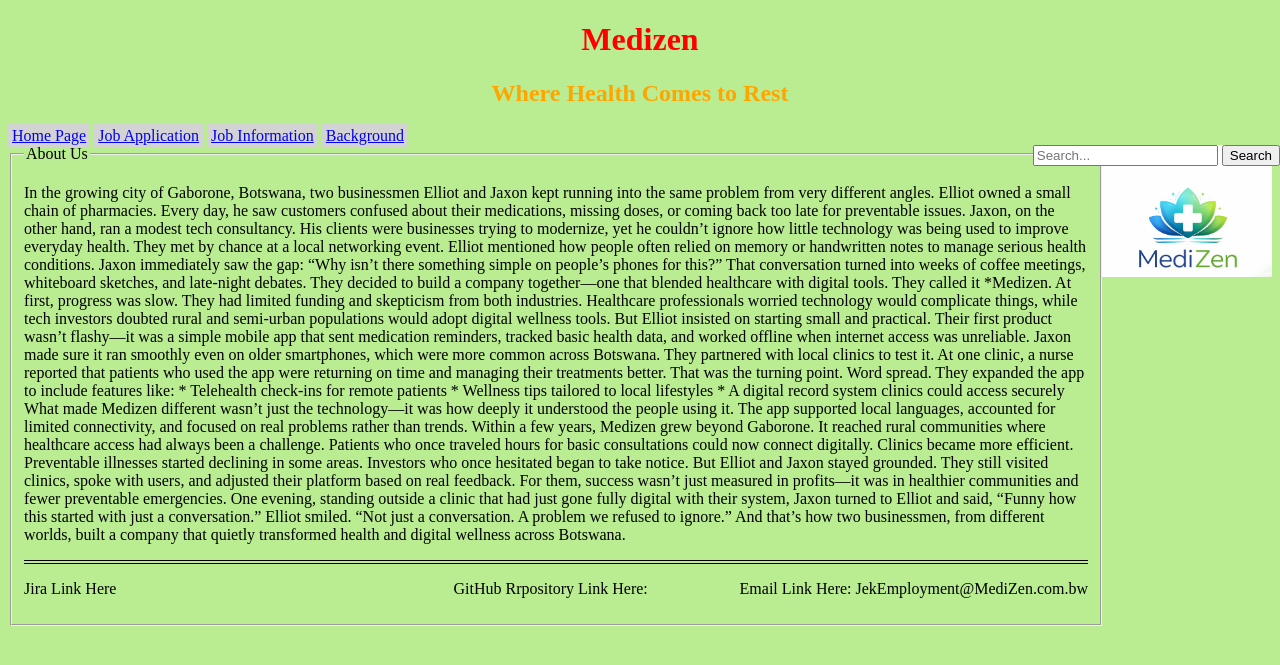
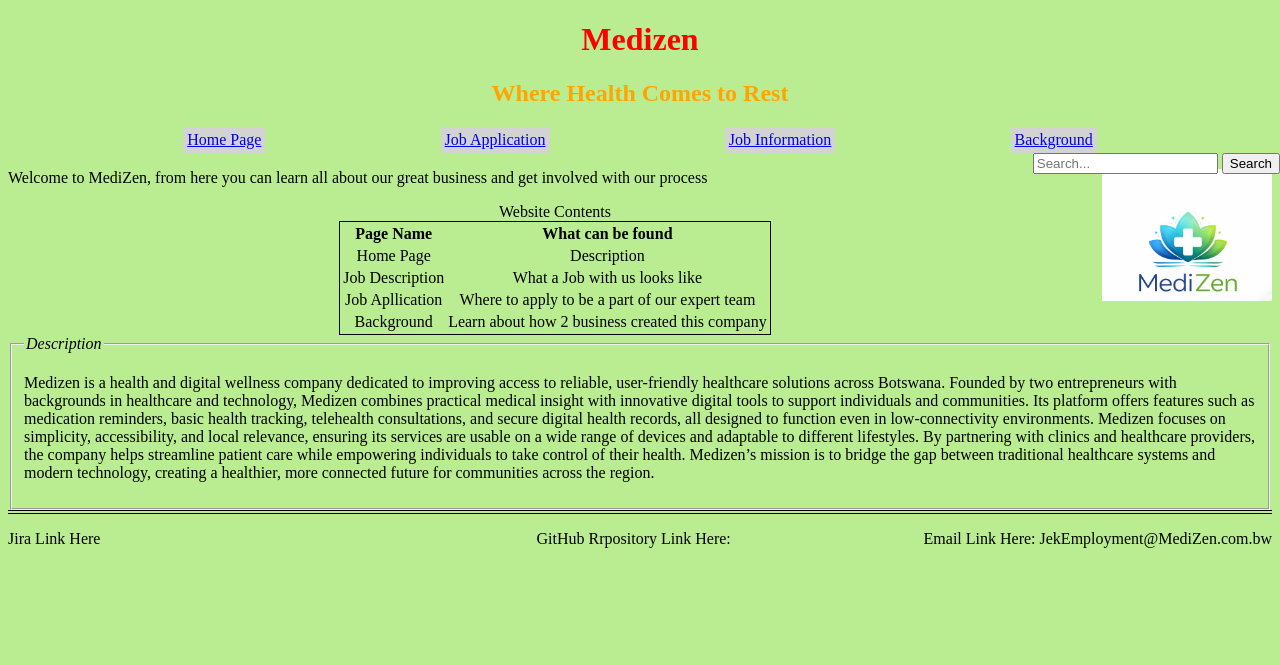
Before and after one commit to ElliotCaval07/GroupAssignment1, a PHP site: page / in a window 1280 px wide. Shown: the top 665 px of the page. Run offline with PHP 8.4, Linux system fonts and the light colour scheme.

Commit message:
Added about.html
started on about page
linked this to the other pages

```diff
--- a/apply.html
+++ b/apply.html
@@ -17,7 +17,7 @@
             <a href="index.html">Home Page</a>
             <a href="apply.html">Job Application</a>
             <a href="jobs.html">Job Information</a>
-            <a href="#Background">Background</a>
+            <a href="about.html">Background</a>
         </nav>
     </header>
 
--- a/index.html
+++ b/index.html
@@ -15,7 +15,7 @@
         <a href="index.html">Home Page</a>
          <a href="apply.html">Job Application</a>
          <a href="jobs.html">Job Information</a>
-         <a href="#Background">Background</a>
+         <a href="about.html">Background</a>
     </nav>
     <div class="search">
 <input type="text" placeholder="Search...">
@@ -26,49 +26,53 @@
 <body>
 <header>
     <img src="styles/images/MediZenLogo.jpeg" alt="MediZen logo" id="logo">
+    <p>Welcome to MediZen, from here you can learn all about our great business and get involved with our process</p>
+
 </header>
-<about>
+
+<table>
+    <caption>Website Contents</caption>
+
+    <thead>
+      <tr>
+        <th>Page Name</th>
+        <th>What can be found</th>
+      </tr>
+    </thead>
+
+    <tbody>
+      <tr>
+        <td>Home Page</td>
+        <td>Description</td>
+
+      </tr>
+      <tr>
+        <td>Job Description</td>
+        <td>What a Job with us looks like</td>
+      </tr>
+
+      <tr>
+        <td>Job Apllication</td>
+        <td>Where to apply to be a part of our expert team</td>
+      </tr>
+
+      <tr>
+        <td>Background</td>
+        <td>Learn about how 2 business created this company</td>
+      </tr>
+    </tbody>
+
+
+</table>
+
 <fieldset>
-    <legend>About Us</legend>
-<p>In the growing city of Gaborone, Botswana, two businessmen Elliot and Jaxon kept running into the same problem from very different angles.
+    <legend><em>Description</em></legend>
+    <p>
+        Medizen is a health and digital wellness company dedicated to improving access to reliable, user-friendly healthcare solutions across Botswana. Founded by two entrepreneurs with backgrounds in healthcare and technology, Medizen combines practical medical insight with innovative digital tools to support individuals and communities. Its platform offers features such as medication reminders, basic health tracking, telehealth consultations, and secure digital health records, all designed to function even in low-connectivity environments. Medizen focuses on simplicity, accessibility, and local relevance, ensuring its services are usable on a wide range of devices and adaptable to different lifestyles. By partnering with clinics and healthcare providers, the company helps streamline patient care while empowering individuals to take control of their health. Medizen’s mission is to bridge the gap between traditional healthcare systems and modern technology, creating a healthier, more connected future for communities across the region.
+    </p>
+</fieldset>
 
-Elliot owned a small chain of pharmacies. Every day, he saw customers confused about their medications, missing doses, or coming back too late for preventable issues. Jaxon, on the other hand, ran a modest tech consultancy. His clients were businesses trying to modernize, yet he couldn’t ignore how little technology was being used to improve everyday health.
 
-They met by chance at a local networking event. Elliot mentioned how people often relied on memory or handwritten notes to manage serious health conditions. Jaxon immediately saw the gap: “Why isn’t there something simple on people’s phones for this?”
-
-That conversation turned into weeks of coffee meetings, whiteboard sketches, and late-night debates.
-
-They decided to build a company together—one that blended healthcare with digital tools. They called it *Medizen.
-
-At first, progress was slow. They had limited funding and skepticism from both industries. Healthcare professionals worried technology would complicate things, while tech investors doubted rural and semi-urban populations would adopt digital wellness tools.
-
-But Elliot insisted on starting small and practical. Their first product wasn’t flashy—it was a simple mobile app that sent medication reminders, tracked basic health data, and worked offline when internet access was unreliable. Jaxon made sure it ran smoothly even on older smartphones, which were more common across Botswana.
-
-They partnered with local clinics to test it. At one clinic, a nurse reported that patients who used the app were returning on time and managing their treatments better. That was the turning point.
-
-Word spread.
-
-They expanded the app to include features like:
-
-* Telehealth check-ins for remote patients
-* Wellness tips tailored to local lifestyles
-* A digital record system clinics could access securely
-
-What made Medizen different wasn’t just the technology—it was how deeply it understood the people using it. The app supported local languages, accounted for limited connectivity, and focused on real problems rather than trends.
-
-Within a few years, Medizen grew beyond Gaborone. It reached rural communities where healthcare access had always been a challenge. Patients who once traveled hours for basic consultations could now connect digitally. Clinics became more efficient. Preventable illnesses started declining in some areas.
-
-Investors who once hesitated began to take notice.
-
-But Elliot and Jaxon stayed grounded. They still visited clinics, spoke with users, and adjusted their platform based on real feedback. For them, success wasn’t just measured in profits—it was in healthier communities and fewer preventable emergencies.
-
-One evening, standing outside a clinic that had just gone fully digital with their system, Jaxon turned to Elliot and said, “Funny how this started with just a conversation.”
-
-Elliot smiled. “Not just a conversation. A problem we refused to ignore.”
-
-And that’s how two businessmen, from different worlds, built a company that quietly transformed health and digital wellness across Botswana.</p>
-
-</about>
 <footer>
 
 		<p>Jira Link Here</p>
--- a/jobs.html
+++ b/jobs.html
@@ -18,7 +18,7 @@
             <a href="index.html">Home Page</a>
             <a href="apply.html">Job Application</a>
             <a href="jobs.html">Job Information</a>
-            <a href="#Background">Background</a>
+            <a href="about.html">Background</a>
         </nav>
     </header>
 
--- a/styles/images/index.css
+++ b/styles/images/index.css
@@ -4,6 +4,12 @@ nav a {
     border-radius: 5%;
     background-color: lightgray;
 
+
+}
+
+nav{
+    display: flex;
+  justify-content: space-evenly;
 }
 
 h1 {
@@ -53,3 +59,13 @@ footer p:first-child { float:left; }
 footer p:nth-child(2) {text-align: center; }
 
 footer p:last-child {float:right; text-align: right; }
+
+thead {
+    text-align: center;
+}
+
+table, tbody, thead {
+    text-align: center;
+   border: 1px solid black;
+   margin: 0 auto;
+}
```
Also changed, not shown: about.html (added, +79 -0 lines).
